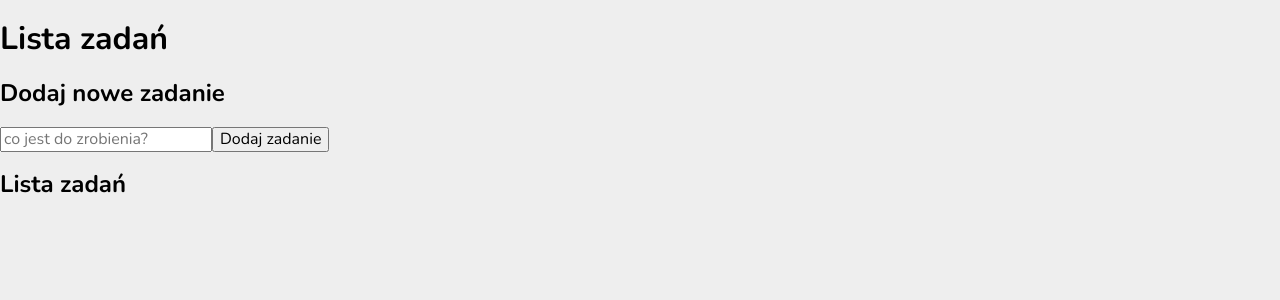
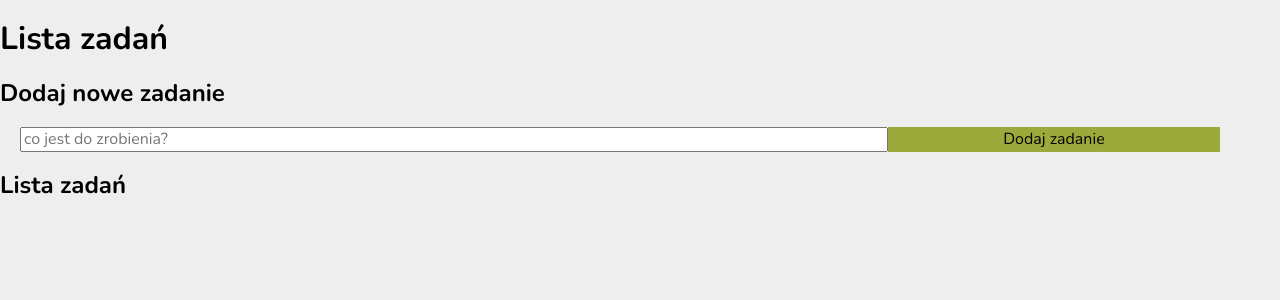
Before and after one commit to olszowskijacek/React---Task_List, a React (Create React App) app: page / in a window 1280 px wide. Shown: the top 300 px of the page. Built offline with nearby package versions, Linux system fonts and the light colour scheme.

Commit message:
add form component

```diff
--- a/src/App.js
+++ b/src/App.js
@@ -1,9 +1,10 @@
 import React from 'react';
+import Form from './Form/Form.js';
 
 const tasks = [
-  {id: 1, content: 'kupić cytryny', done: true},
-  {id: 2, content: 'kupić kostki lodu', done: false},
-  {id: 3, content: 'posprzątać mieszkanie', done: false},
+  { id: 1, content: 'kupić cytryny', done: true },
+  { id: 2, content: 'kupić kostki lodu', done: false },
+  { id: 3, content: 'posprzątać mieszkanie', done: false },
 ];
 
 const hideDoneTasks = false;
@@ -20,10 +21,7 @@ function App() {
           <h2 className='section__title'>Dodaj nowe zadanie</h2>
         </header>
         <div className='section__body'>
-          <form className='form'>
-            <input className='form__input' placeholder='co jest do zrobienia?' />
-            <button className='form__button'>Dodaj zadanie</button>
-          </form>
+          <Form />
         </div>
       </section>
       <section className='section'>
--- /dev/null
+++ b/src/Form/Form.js
@@ -0,0 +1,11 @@
+import React from 'react';
+import './form.css';
+
+const Form = () => (
+    <form className='form'>
+        <input className='form__input' placeholder='co jest do zrobienia?' />
+        <button className='form__button'>Dodaj zadanie</button>
+    </form>
+)
+
+export default Form;
--- /dev/null
+++ b/src/Form/form.css
@@ -0,0 +1,26 @@
+.form {
+    display: flex;
+    flex-wrap: wrap;
+    justify-content: center;
+    max-width: 1200px;
+    margin: 20px;
+}
+
+.form__input {
+    flex-grow: 3;
+}
+.form__button {
+    flex-grow: 1;
+    background-color: #9baa3a;
+    border: none;
+    transition: 0.3s;
+}
+.form__button:hover {
+    background-color: #7c8c15;
+}
+
+@media (max-width: 520px) {
+    .form__button {
+        width: 100%;
+    }
+}
```
